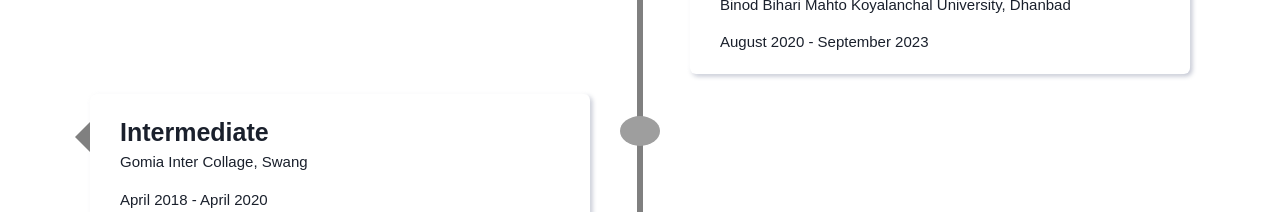
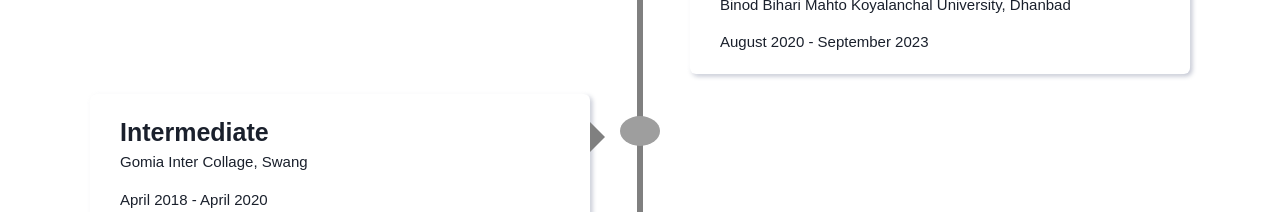
Before and after one commit to Md-abdul/Md-abdul.github.io, a React (Create React App) app: page / in a window 1280 px wide. Shown: the part 5200-5412 px from the top of the page. Built offline with nearby package versions, Linux system fonts and the light colour scheme; grey boxes are pictures that could not be loaded.

Commit message:
education1

```diff
--- a/src/components/Eduaction.jsx
+++ b/src/components/Eduaction.jsx
@@ -64,7 +64,7 @@
             <small>Gomia Inter Collage, Swang</small>
             <p>April 2018 - April 2020</p>
             {/* <span className="left-container-arrow"></span> */}
-            <span className="right-container-arrow"></span>
+            <span className="left-container-arrow"></span>
           </div>
         </div>
 
```
